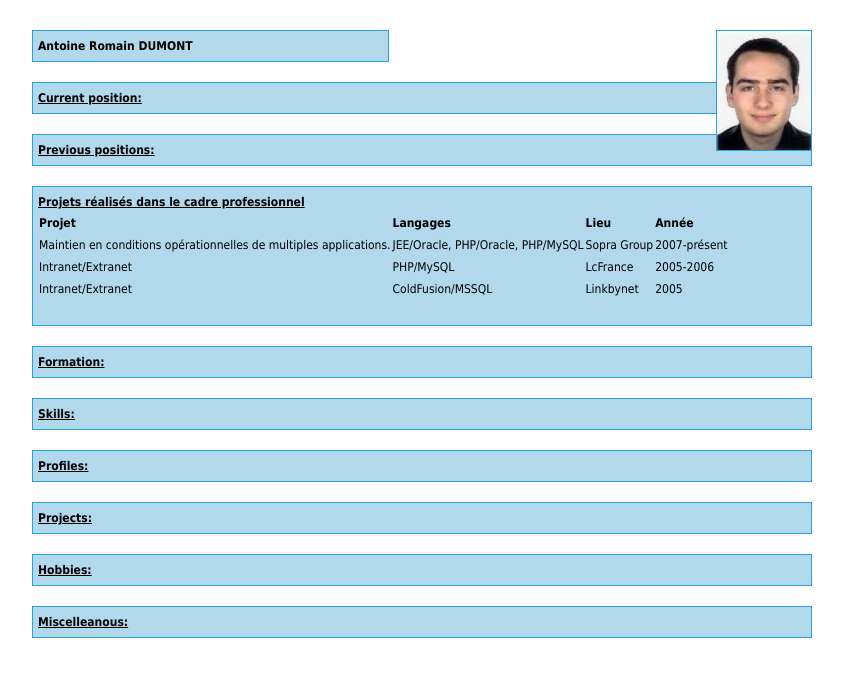
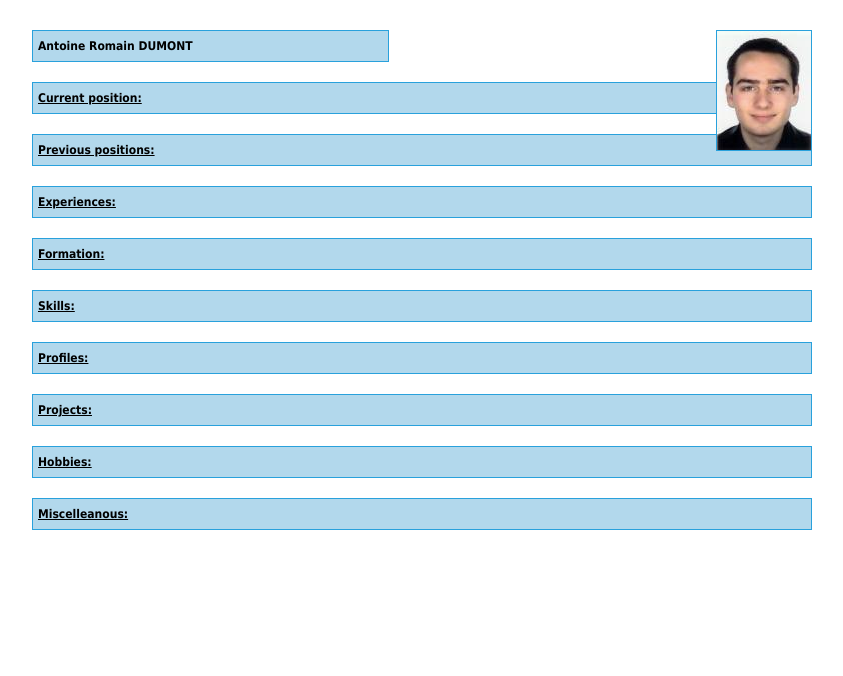
Before and after one commit to ardumont/glowing-octo-archer, a plain HTML site: page app/templates/application.html in a window 1280 px wide. Shown: the whole page, without its empty margins (218-1061 px from the left). Drawn offline with Linux system fonts and the light colour scheme; files that its build step writes are made by us from their sources; files whose address does not match are found by name.

Commit message:
Adding xp

```diff
--- a/app/templates/application.html
+++ b/app/templates/application.html
@@ -53,29 +53,8 @@
         <br />
 
         <div class="info">
-          <b>Projets r&eacute;alis&eacute;s dans le cadre professionnel</b>
-          <table>
-            <tr><th>Projet</th><th>Langages</th><th>Lieu</th><th>Ann&eacute;e</th></tr>
-            <tr>
-              <td>Maintien en conditions opérationnelles de multiples applications.</td>
-              <td>JEE/Oracle, PHP/Oracle, PHP/MySQL</td>
-              <td>Sopra Group</td>
-              <td>2007-présent</td>
-            </tr>
-            <tr>
-              <td>Intranet/Extranet</td>
-              <td>PHP/MySQL</td>
-              <td>LcFrance</td>
-              <td>2005-2006</td>
-            </tr>
-            <tr>
-              <td>Intranet/Extranet</td>
-              <td>ColdFusion/MSSQL</td>
-              <td>Linkbynet</td>
-              <td>2005</td>
-            </tr>
-          </table>
-          <br />
+          <b>Experiences:</b>
+          <div id="xp"></div>
         </div>
         <br />
 
```
Also changed, not shown: 2 other files.
